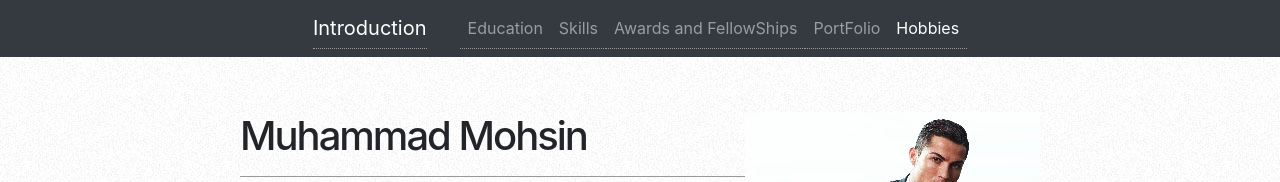
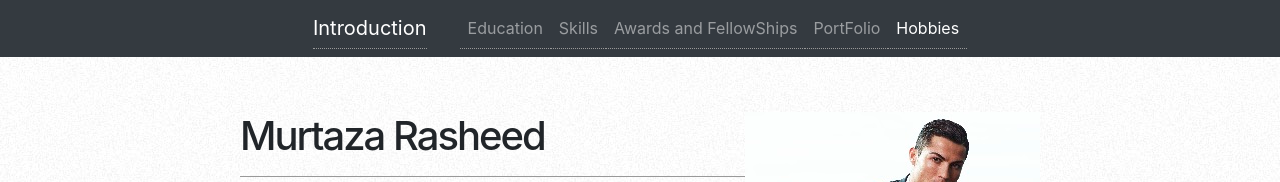
Before and after one commit to MohsinKhan007/15140104.github.io, a plain HTML site: page index.html in a window 1280 px wide. Shown: the top 182 px of the page. Drawn offline with nearby package versions, Linux system fonts and the light colour scheme; files whose address does not match are found by name.

Commit message:
mohsin
Mohsin

```diff
--- a/index.html
+++ b/index.html
@@ -123,7 +123,7 @@ $(document).ready(function(){
 
             <!-- Microformats! -->
 
-            <h1 class="fn">Muhammad Mohsin</h1>
+            <h1 class="fn">Murtaza Rasheed</h1>
 
             <p>
                 Cell: <span class="tel">0333-7371923</span><br />
```
